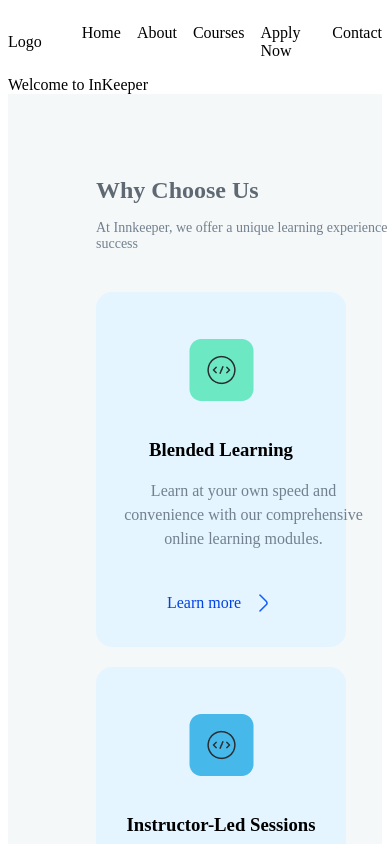
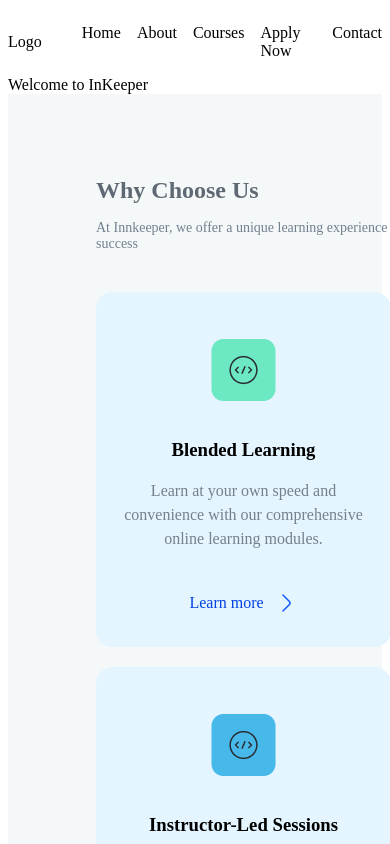
Before and after one commit to SamuelOkoduwa/InkeeperApp, a React (Vite) app: page / in a window 390 px wide. Shown: the top 844 px of the page. Built offline with nearby package versions, Linux system fonts and the light colour scheme.

Commit message:
Another added styles to commit

```diff
--- a/src/components/WhyChooseUs/WhyChooseUsGrid.module.css
+++ b/src/components/WhyChooseUs/WhyChooseUsGrid.module.css
@@ -45,3 +45,8 @@
   opacity: 0px;
   background: #f5f8f8;
 }
+@media (max-width: 600px) {
+  .featureGrid {
+    grid-template-columns: 1fr;
+  }
+}
```
